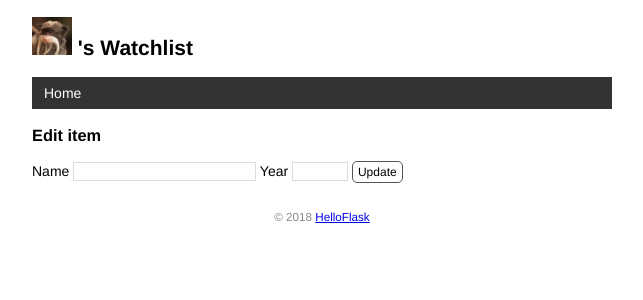
After one commit to SilverShaded/watchlist, a Flask app: template templates/edit.html in a window 1280 px wide. The commit adds this page. Shown: the top 300 px of the page, without its empty margins (318-961 px from the left). Run offline with Flask 2, Linux system fonts and the light colour scheme; the template is opened without the code that fills it, so the values that code supplies are empty.

Commit message:
Create,edit and delete item by form

```diff
--- a/app.py
+++ b/app.py
@@ -2,7 +2,7 @@
 import os
 import sys
 import click
-from flask import Flask,render_template
+from flask import Flask,render_template,request,url_for,redirect,flash
 from flask_sqlalchemy import SQLAlchemy
 
 WIN = sys.platform.startswith('win')
@@ -14,6 +14,7 @@ else:   #否则使用四个斜线
 app = Flask(__name__)
 app.config['SQLALCHEMY_DATABASE_URI'] = prefix + os.path.join(app.root_path,'data.db')
 app.config['SQLALCHEMY_TRACK_MODIFICATIONS'] = False    #关闭对模型修改的监控
+app.config['SECRET_KEY'] = 'dev'
 #在扩展类实例化前加载配置
 db = SQLAlchemy(app)
 
@@ -70,15 +71,60 @@ def inject_user():  #函数名可以随意修改
     user = User.query.first()
     return dict(user=user)
 
-@app.route('/')
+@app.route('/',methods=['GET','POST'])
 def index():
+    if request.method == 'POST':
+        #获取表单数据
+        title = request.form.get('title')
+        year = request.form.get('year')
+        #验证数据
+        if not title or not year or len(year) > 4 or len(title) > 60:
+            flash('Invalid title or year!')     #显示错误提示
+            return redirect(url_for('index'))   #重定向回主页
+        #保存表单数据到数据库
+        movie = Movie(title=title,year=year)    #创建记录
+        db.session.add(movie)                   #添加到数据库会话
+        db.session.commit()                     #提交数据库会话
+        flash('Item created.')                  #显示成功创建的提示
+        return redirect(url_for('index'))       #重定向回主页
+
+    user = User.query.first()
     movies = Movie.query.all()
-    return render_template('index.html',movies=movies)
+    return render_template('index.html',user=user,movies=movies)
+
 
 @app.errorhandler(404)  #传入要处理的错误代码
 def page_not_found(e):  #接收异常对象作为参数
     return render_template('404.html'),404    #返回模板和状态码
 
 
+@app.route('/movie/edit/<int:movie_id>',methods=['GET','POST'])
+def edit(movie_id):
+    movie = Movie.query.get_or_404(movie_id)
+
+    if request.method == 'POST':
+        title = request.form['title']
+        year = request.form['year']
+
+        if not title or not year or len(year) > 4 or len(title) > 60:
+            flash('Invalid input.')
+            return redirect(url_for('edit',movie_id=movie_id))
+
+        movie.title = title     #更新标题
+        movie.year = year       #更新年份
+        db.session.commit()     #提交数据库会话
+        flash('Item updated.')
+        return redirect(url_for('index'))
+
+    return render_template('edit.html',movie=movie)
+
+@app.route('/movie/delete/<int:movie_id>',methods=['POST'])     #限定只接受POST请求
+def delete(movie_id):
+    movie = Movie.query.get_or_404(movie_id)
+    db.session.delete(movie)    #删除对应的记录
+    db.session.commit()     #提交数据库会话
+    flash('Item deleted.')
+    return redirect(url_for('index'))   #重定向回主页
+
 if __name__ == '__main__':
     app.run()
--- a/static/style.css
+++ b/static/style.css
@@ -1,4 +1,3 @@
-/* 页面整体 */
 body {
     margin: auto;
     max-width: 580px;
@@ -6,49 +5,8 @@ body {
     font-family: Helvetica, Arial, sans-serif;
 }
 
-h2 {
-    font-size: 60px;
-}
-
-/* 页脚 */
-footer {
-    color: #888;
-    margin-top: 15px;
-    text-align: center;
-    padding: 10px;
-}
-
-/* 头像 */
 .avatar {
-    width: 120px;
-}
-
-/* 电影列表 */
-.movie-list {
-    list-style-type: none;
-    padding: 0;
-    margin-bottom: 10px;
-    box-shadow: 0 2px 5px 0 rgba(0, 0, 0, 0.16), 0 2px 10px 0 rgba(0, 0, 0, 0.12);
-}
-
-.movie-list li {
-    padding: 12px 24px;
-    border-bottom: 1px solid #ddd;
-}
-
-.movie-list li:last-child {
-    border-bottom:none;
-}
-
-.movie-list li:hover {
-    background-color: #f8f9fa;
-}
-
-/* 龙猫图片 */
-.totoro {
-    display: block;
-    margin: 0 auto;
-    height: 100px;
+    width: 40px;
 }
 
 nav ul {
@@ -75,8 +33,73 @@ nav li a:hover {
     background-color: #111;
 }
 
+.alert {
+    position: relative;
+    padding: 7px;
+    margin: 7px 0;
+    border: 1px solid transparent;
+    color: #004085;
+    background-color: #cce5ff;
+    border-color: #b8daff;
+    border-radius: 5px;
+}
+
+input[type=submit] {
+    font-family: inherit;
+}
+
+input[type=text] {
+    border: 1px solid #ddd;
+}
+
+input[name=year] {
+    width: 50px;
+}
+
+.btn {
+    font-size: 12px;
+    padding: 3px 5px;
+    text-decoration: none;
+    cursor: pointer;
+    background-color: white;
+    color: black;
+    border: 1px solid #555555;
+    border-radius: 5px;
+}
+
+.btn:hover {
+    text-decoration: none;
+    background-color: black;
+    color: white;
+    border: 1px solid black;
+}
+
+.movie-list {
+    list-style-type: none;
+    padding: 0;
+    margin-bottom: 10px;
+    box-shadow: 0 2px 5px 0 rgba(0, 0, 0, 0.16), 0 2px 10px 0 rgba(0, 0, 0, 0.12);
+}
+
+.movie-list li {
+    padding: 12px 24px;
+    border-bottom: 1px solid #ddd;
+}
+
+.movie-list li:last-child {
+    border-bottom:none;
+}
+
+.movie-list li:hover {
+    background-color: #f8f9fa;
+}
+
 .float-right {
     float: right;
+}
+
+.inline-form {
+    display: inline;
 }
 
 .imdb {
@@ -84,7 +107,20 @@ nav li a:hover {
     font-weight: bold;
     color: black;
     text-decoration: none;
-    background: #f5c518;
+    background: #F5C518;
     border-radius: 5px;
     padding: 3px 5px;
 }
+
+.totoro {
+    display: block;
+    margin: 0 auto;
+    height: 100px;
+}
+
+footer {
+    color: #888;
+    margin-top: 15px;
+    text-align: center;
+    padding: 10px;
+}
--- a/templates/base.html
+++ b/templates/base.html
@@ -10,6 +10,9 @@
     {% endblock %}
 </head>
 <body>
+    {% for message in get_flashed_messages() %}
+        <div class="alert">{{ message }}</div>
+    {% endfor %}
     <h2>
         <img alt="Avatar" class="avatar" src="{{ url_for('static',filename='images/avatar.jpg') }}">
         {{ user.name }}'s Watchlist
--- /dev/null
+++ b/templates/edit.html
@@ -0,0 +1,10 @@
+{% extends 'base.html' %}
+
+{% block content %}
+<h3>Edit item</h3>
+<form method="post">
+    Name <input type="text" name="title" autocomplete="off" required value="{{ movie.title }}">
+    Year <input type="text" name="year" autocomplete="off" required value="{{ movie.year }}">
+    <input class="btn" type="submit" name="submit" value="Update">
+</form>
+{% endblock %}
```
Also changed, not shown: templates/index.html (+10 -0 lines).
